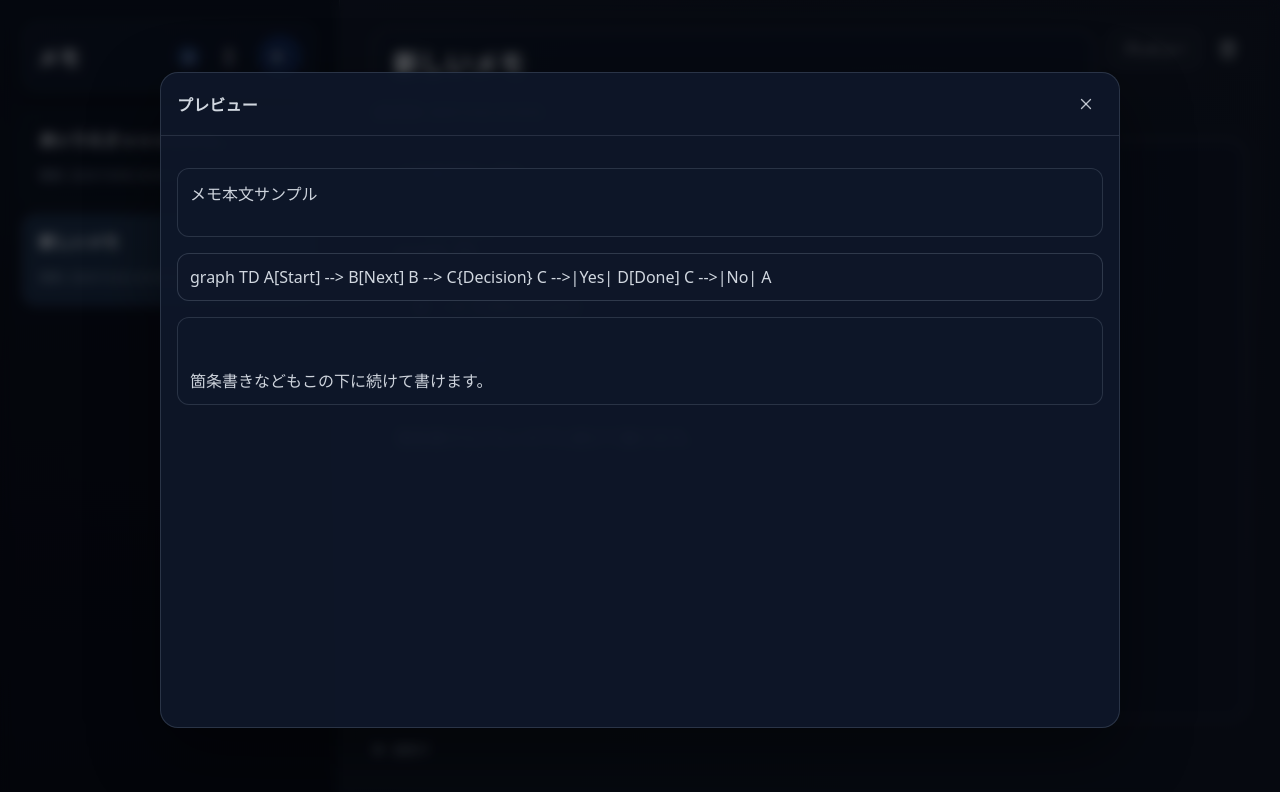
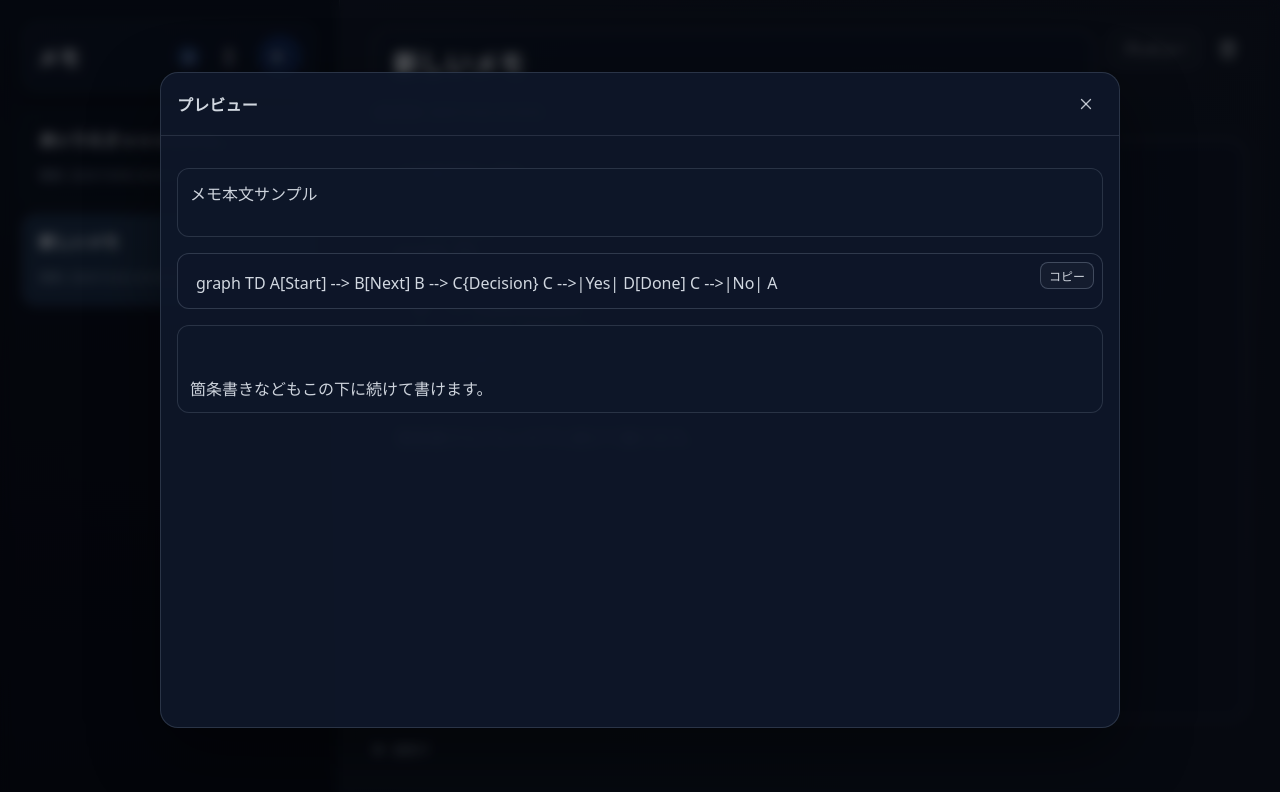
Before and after one commit to yushiesah7/chrome_extension_markdown_memo, a browser extension: page mock/index.html in a window 1280 px wide. Both pictures are taken after a click on the button "プレビュー". Drawn offline with Linux system fonts and the light colour scheme.

Commit message:
✨ feat: Mermaid図にコピーボタンを追加
- プレビューモーダル内のMermaid図にコピーボタンを実装
- Mermaid図をラッパーdivで囲み、右上にコピーボタンを配置
- クリップボードAPIを使用してMarkdownコードブロックをコピー
- コピー成功時に「コピー済」、失敗時に「失敗」と表示し1.2秒後に元に戻る
- コピーボタンのスタイル（ダークテーマ、角丸、ホバーエフェクト）を追加
-

````diff
--- a/extension/src/dom.js
+++ b/extension/src/dom.js
@@ -11,6 +11,11 @@ export const elements = {
   statusTextEl: document.querySelector(".editor__status-text"),
   sidebarEl: document.querySelector(".sidebar"),
   sortToggleEl: document.getElementById("sortToggle"),
+  previewButtonEl: document.getElementById("previewButton"),
+  previewModalEl: document.getElementById("previewModal"),
+  previewBackdropEl: document.getElementById("previewBackdrop"),
+  previewBodyEl: document.getElementById("previewBody"),
+  previewCloseEl: document.getElementById("previewClose"),
 };
 
 export function ensureElementsExist() {
--- a/mock/index.html
+++ b/mock/index.html
@@ -173,10 +173,30 @@ graph TD
               const firstLine = block.split("\n")[0].trim();
               if (firstLine === "mermaid") {
                 const code = block.split("\n").slice(1).join("\n");
+                const wrapper = document.createElement("div");
+                wrapper.className = "mermaid-block";
+                const copyBtn = document.createElement("button");
+                copyBtn.type = "button";
+                copyBtn.className = "copy-button";
+                copyBtn.textContent = "コピー";
+                copyBtn.addEventListener("click", async () => {
+                  try {
+                    await navigator.clipboard.writeText("```mermaid\n" + code + "\n```");
+                    copyBtn.textContent = "コピー済";
+                    setTimeout(() => (copyBtn.textContent = "コピー"), 1200);
+                  } catch (e) {
+                    copyBtn.textContent = "失敗";
+                    setTimeout(() => (copyBtn.textContent = "コピー"), 1200);
+                  }
+                });
+
                 const el = document.createElement("div");
                 el.className = "mermaid";
                 el.textContent = code;
-                container.appendChild(el);
+
+                wrapper.appendChild(copyBtn);
+                wrapper.appendChild(el);
+                container.appendChild(wrapper);
                 hasMermaid = true;
                 continue;
               }
--- a/mock/styles.css
+++ b/mock/styles.css
@@ -344,6 +344,39 @@ body {
   padding: 12px;
 }
 
+.mermaid-block {
+  position: relative;
+  border: 1px solid rgba(148, 163, 184, 0.25);
+  border-radius: 12px;
+  padding: 10px 10px 6px;
+  background: rgba(15, 23, 42, 0.78);
+}
+
+.mermaid-block .mermaid {
+  padding: 8px;
+  border: none;
+  background: transparent;
+}
+
+.copy-button {
+  position: absolute;
+  top: 8px;
+  right: 8px;
+  border: 1px solid rgba(148, 163, 184, 0.35);
+  background: rgba(255, 255, 255, 0.03);
+  color: rgba(226, 232, 240, 0.9);
+  border-radius: 8px;
+  padding: 4px 8px;
+  font-size: 12px;
+  cursor: pointer;
+  transition: background 0.2s ease, border-color 0.2s ease;
+}
+
+.copy-button:hover {
+  background: rgba(148, 163, 184, 0.15);
+  border-color: rgba(148, 163, 184, 0.5);
+}
+
 .visually-hidden {
   position: absolute;
   width: 1px;
````
